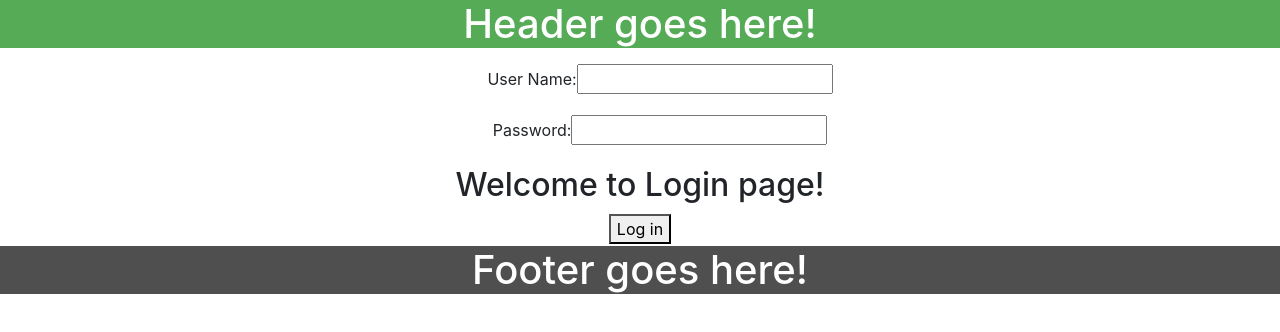
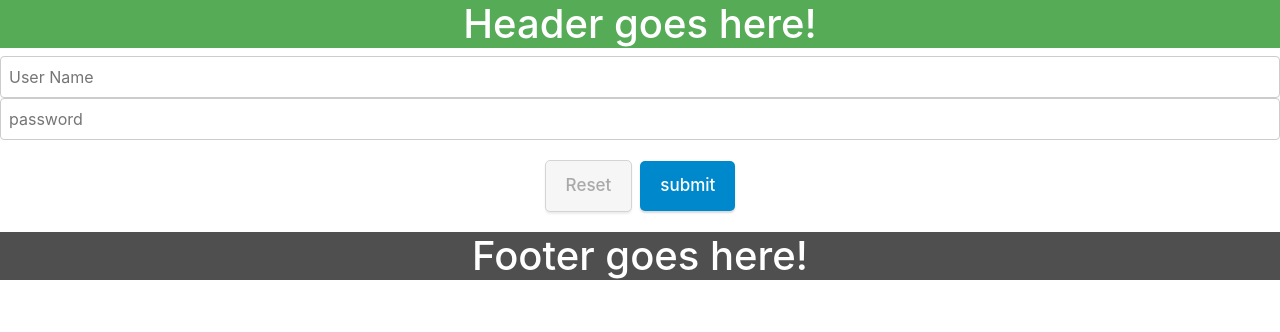
Before and after one commit to Eliasadam/local-welcome-react, a React (Create React App) app: page /dashboard in a window 1280 px wide. Shown: the top 332 px of the page. Built offline with nearby package versions, Linux system fonts and the light colour scheme.

Commit message:
using Formik for login form validation

```diff
--- a/package.json
+++ b/package.json
@@ -9,7 +9,9 @@
     "react-dom": "^16.5.2",
     "react-router-dom": "^4.3.1",
     "react-scripts": "2.0.4",
-    "reactstrap": "^6.5.0"
+    "reactstrap": "^6.5.0",
+    "yub": "^0.11.1",
+    "yup": "^0.26.6"
   },
   "scripts": {
     "start": "react-scripts start",
--- a/src/App.css
+++ b/src/App.css
@@ -77,12 +77,84 @@ button {
   text-align: center;
   color: white;
 }
+
+/* login form style  */
+
+.formWrapper{
+  margin-left: auto;
+  margin-right:auto;
+  width:50%;
+}
 .errorMessage{
   color: red;
 }
  ul{
    list-style: none;
  }
+
+
+input {
+  padding: .5rem;
+  font-size: 16px;
+  width: 100%;
+  display: block;
+  border-radius: 4px;
+  border: 1px solid #ccc;
+}
+
+input:focus {
+  border-color: #007eff;
+  box-shadow: inset 0 1px 1px rgba(0, 0, 0, 0.075),
+    0 0 0 3px rgba(0, 126, 255, 0.1);
+  outline: none;
+}
+
+input.error {
+  border-color: red;
+}
+
+label {
+  font-weight: bold;
+  display: block;
+  margin-bottom: .5rem;
+}
+
+.input-feedback {
+  color: red;
+  margin-top: .25rem;
+}
+
+button {
+  max-width: 150px;
+  margin: 20px 0;
+  padding: 12px 20px;
+  border-style: none;
+  border-radius: 5px;
+  background-color: #08c;
+  box-shadow: 0px 2px 2px rgba(0, 0, 0, 0.15);
+  font-size: 17px;
+  font-weight: 500;
+  color: #fff;
+  cursor: pointer;
+  outline: none;
+  -webkit-appearance: none;
+}
+
+button:disabled {
+  opacity: .5;
+  cursor: not-allowed !important;
+}
+
+button + button {
+  margin-left: .5rem;
+}
+
+button.outline {
+  background-color: #eee;
+  border: 1px solid #aaa;
+  color: #555;
+}
+
 @keyframes App-logo-spin {
   from {
     transform: rotate(0deg);
--- a/src/App.js
+++ b/src/App.js
@@ -1,6 +1,8 @@
 import React, { Component } from 'react';
+import { Formik } from 'formik';
+import * as Yup from 'yup';
 import DashboardPage from './components/pages/DashboardPage';
-import LoginPage from './components/pages/Loginpage';
+import FormikEnhancer from './components/pages/Loginpage';
 import users from './data/login.json';
 import './App.css';
 
@@ -9,7 +11,7 @@ class App extends Component {
     isLoggedIn: false,
     userValue: '',
     passwordValue: '',
-    errorMessage: '',
+    errorMessage: ''
   };
   handleUserChange = e => {
     this.setState({
@@ -37,28 +39,14 @@ class App extends Component {
 
   render() {
     return (
+
       <div className="App">
+
         {this.state.isLoggedIn ? (
           <DashboardPage />
         ) : (
-          <div>
-            <form onSubmit={this.loginMe}>
-              <p className="errorMessage">{this.state.errorMessage}</p>
-              <ul>
-                <li>
-                  <label>User Name:</label>
-                  <input type="text" onChange={this.handleUserChange} />
-                </li>
-                <p />
-                <li>
-                  <label>Password:</label>
-                  <input type="password" onChange={this.handlePasswordChange} />
-                </li>
-              </ul>
 
-              <LoginPage loginMe={this.loginMe} />
-            </form>
-          </div>
+      <FormikEnhancer/>
         )}
       </div>
     );
--- a/src/components/pages/Loginpage.js
+++ b/src/components/pages/Loginpage.js
@@ -1,8 +1,72 @@
 import React from 'react';
-const LoginPage = props => (
-  <div>
-    <h2>Welcome to Login page!</h2>
-    <button type="submit">Log in</button>
-  </div>
-);
-export default LoginPage;
+import { withFormik,Form,Field } from 'formik';
+import * as Yup from 'yup';
+//import DashboardPage from './components/pages/DashboardPage';
+//import users from './data/login.json';
+//import 'App.css';
+
+const loginForm = ({
+  values,
+  errors,
+  touched,
+  dirty,
+  isSubmitting,
+  handleBlur,
+  handleReset,
+  loginMe
+})=>(
+  <Form>
+    <div>
+      {touched.userName && errors.userName &&<p>{errors.userName}</p>}
+      <Field type ='text' name='userName' placeholder="User Name" onBlur={handleBlur} onChange= {values.handleUserChange} className={
+                      errors.userName && touched.userName ? 'text-input error' : 'text-input'
+                    }/>
+    </div>
+    <div>
+      {touched.password && errors.password &&<p>{errors.password}</p>}
+      <Field type ='password' name='password' placeholder="password" onBlur={handleBlur} onChange={values.handlePasswordChange} className={
+                      errors.userName && touched.userName ? 'text-input error' : 'text-input'
+                    }/>
+    </div>
+      <button
+        type="button"
+        className="outline"
+        onClick={handleReset}
+        disabled={!dirty || isSubmitting}>
+        Reset
+      </button>
+      <button disabled={isSubmitting}>submit</button>
+    </Form>
+)
+
+const FormikEnhancer = withFormik({
+  mapPropsToValues({userName,password}){
+    return{
+      userName:userName || '',
+      password:password || ''
+    }
+  },
+  validationSchema: Yup.object().shape({
+    userName: Yup.string()
+      .min(2, "your user name should be longer")
+      .required('required.'),
+    password: Yup.string()
+      .min(3, "your password should be longer")
+      .required('required.'),
+  }),
+  handleSubmit(values,{setErrors, setSubmitting,resetForm}){
+     setTimeout(()=>{
+      loginMe
+     },2000)
+  }
+})(loginForm)
+
+
+
+
+//   <div>
+//     <h2>Welcome to Login page!</h2>
+//     <button type="submit">Log in</button>
+//   </div>
+// );
+export default FormikEnhancer;
```
Also changed, not shown: 1 other file (tests, documents, lock files or other folders).
